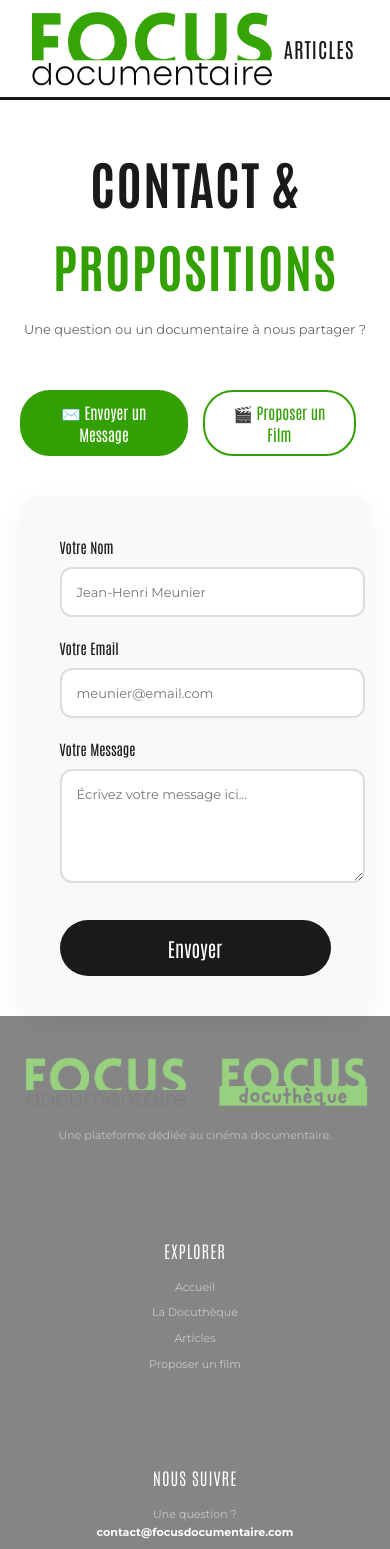
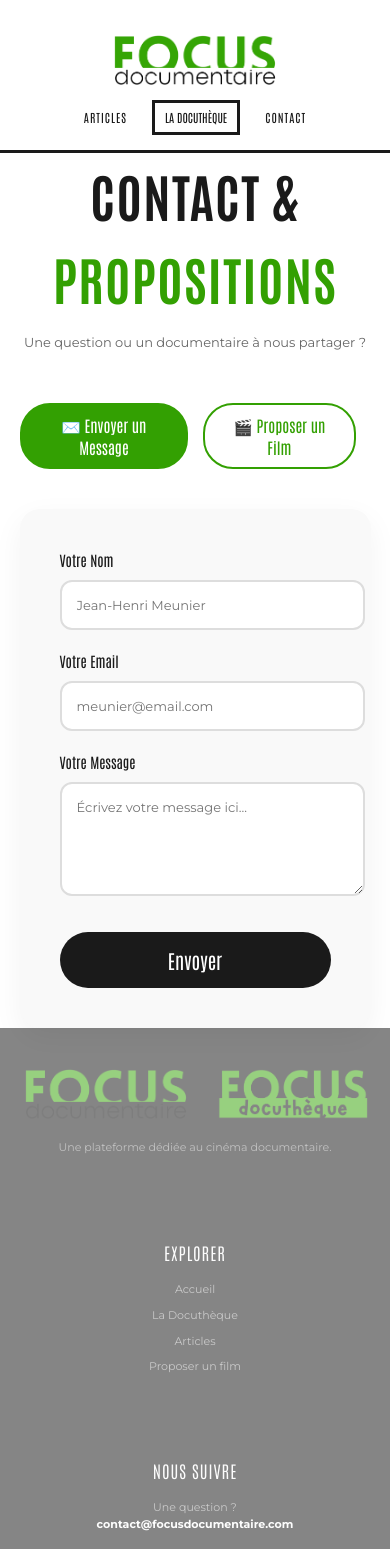
Before and after one commit to Batla333/focus-documentaire-v2, a Next.js app: page /contact in a window 390 px wide. Shown: the top 1549 px of the page. Built offline with nearby package versions, Linux system fonts and the light colour scheme.

Commit message:
version mobile !

```diff
--- a/src/app/Header.js
+++ b/src/app/Header.js
@@ -4,25 +4,24 @@ import Image from 'next/image';
 
 export default function Header() {
   return (
-    <header style={{
+    // AJOUT DE "main-header" pour que le responsive mobile fonctionne
+    <header className="main-header" style={{
       position: 'fixed',
       top: 0,
       left: 0,
       width: '100%',
       boxSizing: 'border-box',
       zIndex: 100,
-      // MODIF : Padding un peu plus généreux pour le grand logo
       padding: '10px 5%',
       display: 'flex',
       justifyContent: 'space-between',
       alignItems: 'center',
       backgroundColor: 'rgba(255, 255, 255, 0.95)',
       borderBottom: '3px solid #1a1a1a',
-      // MODIF : On augmente la hauteur de la barre pour loger le logo (100px)
       height: '100px'
     }}>
 
-      {/* --- VOS STYLES INCHANGÉS --- */}
+      {/* --- STYLES CSS LOCAUX --- */}
       <style>{`
         .nav-link {
           position: relative;
@@ -81,12 +80,11 @@ export default function Header() {
           width={0}
           height={0}
           sizes="100vw"
-          // MODIFICATION ICI : On passe à 75px (au lieu de 50px)
           style={{ width: 'auto', height: '75px' }}
         />
       </Link>
 
-      {/* 2. NAVIGATION INCHANGÉE */}
+      {/* 2. NAVIGATION */}
       <nav style={{ display: 'flex', gap: '50px', alignItems: 'center' }}>
 
         <Link href="/article" className="nav-link">
--- a/src/app/globals.css
+++ b/src/app/globals.css
@@ -171,3 +171,101 @@ footer {
 .hero-slider {
     padding: 0; /* Suppression du padding interne */
 }
+/* =========================================
+   VERSION MOBILE (Responsive)
+   S'active uniquement sur les écrans < 768px
+   ========================================= */
+@media (max-width: 768px) {
+
+  /* 1. HEADER : On empile le logo et le menu */
+  header.main-header {
+    flex-direction: column !important;
+    height: auto !important;
+    padding: 15px 5% !important;
+    position: relative !important; /* On détache le header fixe sur mobile si ça gêne, sinon garder fixed */
+  }
+
+  /* Logo plus petit */
+  header.main-header img.focus-docutheque {
+    height: 50px !important;
+    margin-bottom: 15px;
+  }
+
+  /* Menu : on réduit les textes et l'espace */
+  header.main-header nav {
+    gap: 15px !important;
+    width: 100%;
+    justify-content: center;
+    flex-wrap: wrap; /* Permet aux boutons de passer à la ligne si besoin */
+  }
+
+  header.main-header .nav-link,
+  header.main-header .btn-docutheque {
+    font-size: 0.9rem !important;
+    padding: 5px 10px !important;
+  }
+
+  /* 2. CORPS DE PAGE : On évite que le contenu passe sous le header */
+  main {
+    padding-top: 20px !important; /* Ajustez selon si vous gardez le header fixed ou pas */
+  }
+
+  /* 3. SLIDER HERO */
+  /* On force le texte à être plus petit */
+  .hero-section h2 {
+    font-size: 1.8rem !important;
+    line-height: 1 !important;
+  }
+  .hero-section p {
+    font-size: 0.9rem !important;
+  }
+  /* On réduit la hauteur du slider sur mobile */
+  .hero-section > div > div > div {
+    height: 40vh !important;
+    min-height: 250px !important;
+    padding: 20px !important;
+  }
+
+  /* 4. DOCUTHÈQUE & BANNIÈRE */
+  /* La grille passe en 2 colonnes (plus petites) pour voir plus de films */
+  .docu-hero {
+     padding: 30px 15px !important;
+  }
+
+  /* Grille des films : 2 par ligne sur mobile */
+  .docutheque-grid,
+  div[style*="display: grid"] {
+    grid-template-columns: repeat(2, 1fr) !important;
+    gap: 15px !important;
+  }
+
+  /* Bannière Docuthèque (Image de fond) */
+  .docu-banner {
+    height: 200px !important;
+  }
+  .docu-banner .logo-wrapper img {
+    max-height: 50px !important;
+  }
+  .docu-banner .banner-text {
+    font-size: 0.8rem !important;
+    white-space: normal !important; /* Permet au texte de passer à la ligne */
+    padding: 0 10px;
+  }
+
+  /* 5. JOURNAL (À LA UNE) */
+  /* Sur mobile, le journal est déjà en 1 colonne grâce à votre CSS initial,
+     mais on peut réduire le titre "À LA UNE" */
+  section h2 {
+    font-size: 2rem !important;
+  }
+
+  /* 6. FOOTER */
+  footer > div {
+    flex-direction: column;
+    gap: 30px !important;
+  }
+  footer > div > div {
+    flex: 1 1 auto !important;
+    max-width: 100% !important;
+  }
+}
```
